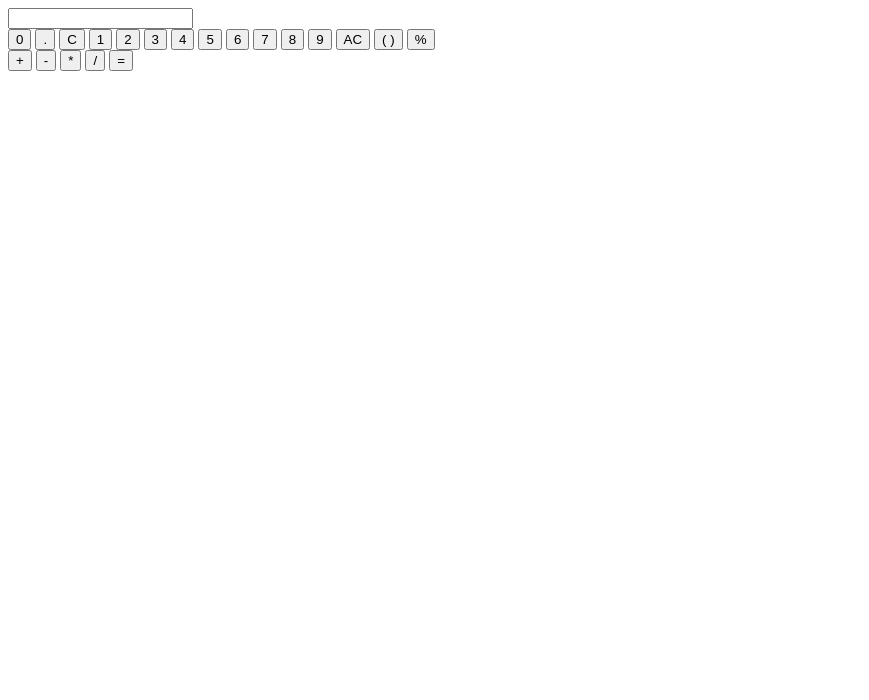
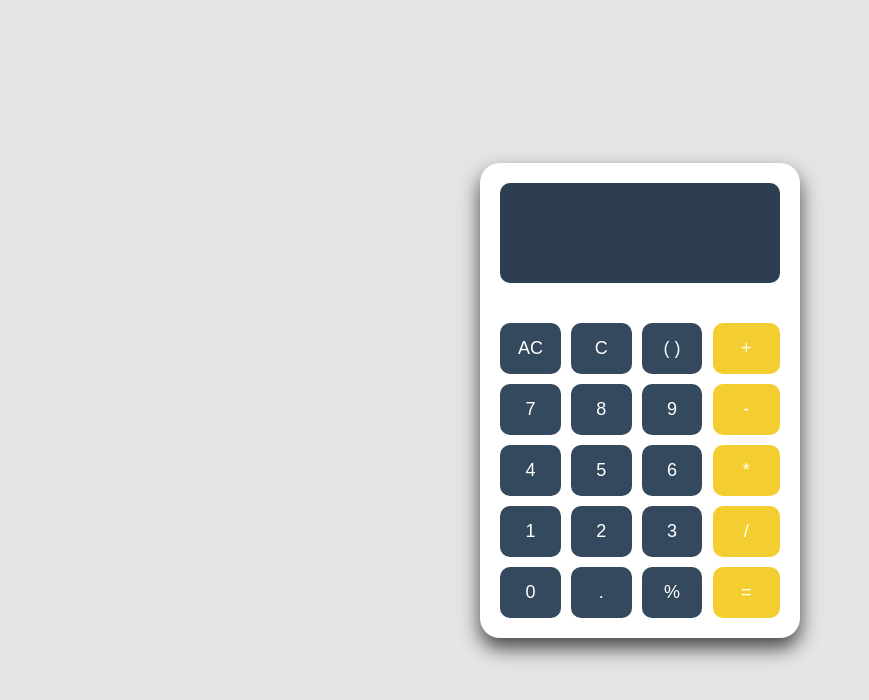
Before and after one commit to asiergutierrez/CalculadoraDawMuertePorElCalculo, a plain HTML site: page index.html in a window 1280 px wide. Shown: the whole page, without its empty margins (0-869 px from the left). Drawn offline with Linux system fonts and the light colour scheme.

Commit message:
FinalEstage

```diff
--- a/assets/css/styles.css
+++ b/assets/css/styles.css
@@ -1,62 +1,56 @@
-* {
+* { /*Reset*/
     margin: 0;
     padding: 0;
+    border: none;
     box-sizing: border-box;
 }
-
-body {
+body { /*Estilo del fondo de la pagina, en el que se aplica un fondo gris clarito y se centra la calculadora*/
     display: flex;
     justify-content: center;
     align-items: center;
     min-height: 100vh;
-    background: linear-gradient(#darkgrey);
+    background: #e5e5e5;
 }
-
-main {
-    background-color: #white;
+main { /*Estilo de la calculadora, aqui se establece el color de fondo de la calculadora, que es blanco, ademas de establecer el borde, sombra y padding*/
+    background: #FFFFFF;
     border-radius: 20px;
     padding: 20px;
-    box-shadow: 0 10px 20px rgba(0, 0, 0, 0.3);
+    box-shadow: 0 10px 20px rgba(0, 0, 0, 0.7);
     width: 320px;
 }
-
-header {
+header { /*Se establece la distancia de la pantalla de resultados a los botones*/
     margin-bottom: 20px;
 }
-
-.resultado {
+.resultado { /*Estilos de la pantalla de resultados*/
     width: 100%;
-    height: 60px;
+    height: 100px;
     background-color: #2c3e50;
     border: none;
     border-radius: 10px;
     color: white;
     font-size: 24px;
     text-align: right;
-    padding: 0 15px;
-    margin-bottom: 10px;
+    margin-bottom: 20px;
+    padding: 0 10px;
+    font-size: 40px;
 }
-
-.botones {
+.botones { /*Estilos de la zona de los botones*/
     display: flex;
     gap: 10px;
 }
-
-.numeros {
+.numeros { /*Estilo de la zona de los numeros*/
     display: grid;
     grid-template-columns: repeat(3, 1fr);
     gap: 10px;
     flex: 3;
 }
-
-.operadores {
+.operadores { /*Estilo de la zona de los operadores*/
     display: flex;
     flex-direction: column;
     gap: 10px;
     flex: 1;
 }
-
-button {
+button { /*Estilo de los botones de numeros*/
     padding: 15px;
     border: none;
     border-radius: 10px;
@@ -66,34 +60,27 @@ button {
     background-color: #34495e;
     color: white;
 }
-
-button:hover {
+button:hover { /*Estilo de los botones de numeros con hover*/
     background-color: #blueviolet;
     transform: scale(1.05);
 }
-
-.operadores button {
-    background-color: #e74c3c;
+.operadores button { /*Estilo de los botones de operadores*/
+    background-color: #F4CE30;
 }
-
-.operadores button:hover {
-    background-color: #c0392b;
+.operadores button:hover { /*Estilo de los botones de operadores con hover*/
+    background-color: #FF8000;
 }
-
-button[aria-label="boton resultado"] {
-    background-color: #blueviolet;
+.operadores button[aria-label="boton resultado"] { /*Estilo del boton de resultados (=)*/
+    background-color: #darkgoldenrod;
 }
-
-button[aria-label="boton resultado"]:hover {
+button[aria-label="boton resultado"]:hover { /*Estilo del boton de resultados (=) con hover*/
     background-color: #greenyellow;
 }
-
 button[aria-label="boton resetear la calculadora"],
-button[aria-label="boton eliminar 1 caracter"] {
+button[aria-label="boton eliminar 1 caracter"] { /*Estilo de los botones para borrar un caracter (C) y resetear la calculadora (AC)*/
     background-color: #darkred;
 }
-
 button[aria-label="boton resetear la calculadora"]:hover,
-button[aria-label="boton eliminar 1 caracter"]:hover {
+button[aria-label="boton eliminar 1 caracter"]:hover { /*Estilo de los botones para borrar un caracter (C) y resetear la calculadora (AC) con hover*/
     background-color: #orange;
 }
--- a/index.html
+++ b/index.html
@@ -4,6 +4,7 @@
     <meta charset="UTF-8">
     <meta name="viewport" content="width=device-width, initial-scale=1.0">
     <title>Calculadora</title>
+    <link rel="stylesheet" type="text/css" href="./assets/css/styles.css">
 </head>
 <body>
     <main >
@@ -13,20 +14,20 @@
         <!-- Clase de botones numericos y simbolos basicos-->
         <section class="botones">
             <section class="numeros">
-                <button aria-label="boton numero cero">0</button>
-                <button aria-label="boton punto separador">.</button>
+                <button aria-label="boton resetear la calculadora">AC</button>
                 <button aria-label="boton eliminar 1 caracter">C</button>
+                <button aria-label="boton para abrir y cerrar parentesis">( )</button>
+                <button aria-label="boton numero siete">7</button>
+                <button aria-label="boton numero ocho">8</button>
+                <button aria-label="boton numero nueve">9</button>
+                <button aria-label="boton numero cuatro">4</button>
+                <button aria-label="boton numero cinco">5</button>
+                <button aria-label="boton numero seis">6</button>
                 <button aria-label="boton numero uno">1</button>
                 <button aria-label="boton numero dos">2</button>
                 <button aria-label="boton numero tres">3</button>
-                <button aria-label="boton numero cuatro">4</button>
-                <button aria-label="boton numero cinco">5</button>
-                <button aria-label="boton numero seis">6</button>
-                <button aria-label="boton numero siete">7</button>
-                <button aria-label="boton numero ocho">8</button>
-                <button aria-label="boton numero nueve">9</button>
-                <button aria-label="boton resetear la calculadora">AC</button>
-                <button aria-label="boton para abrir y cerrar parentesis">( )</button>
+                <button aria-label="boton numero cero">0</button>
+                <button aria-label="boton punto separador">.</button>
                 <button aria-label="boton de porcentaje">%</button>
             </section>
             <!-- Clase de operadores aritmeticos basicos-->
```
